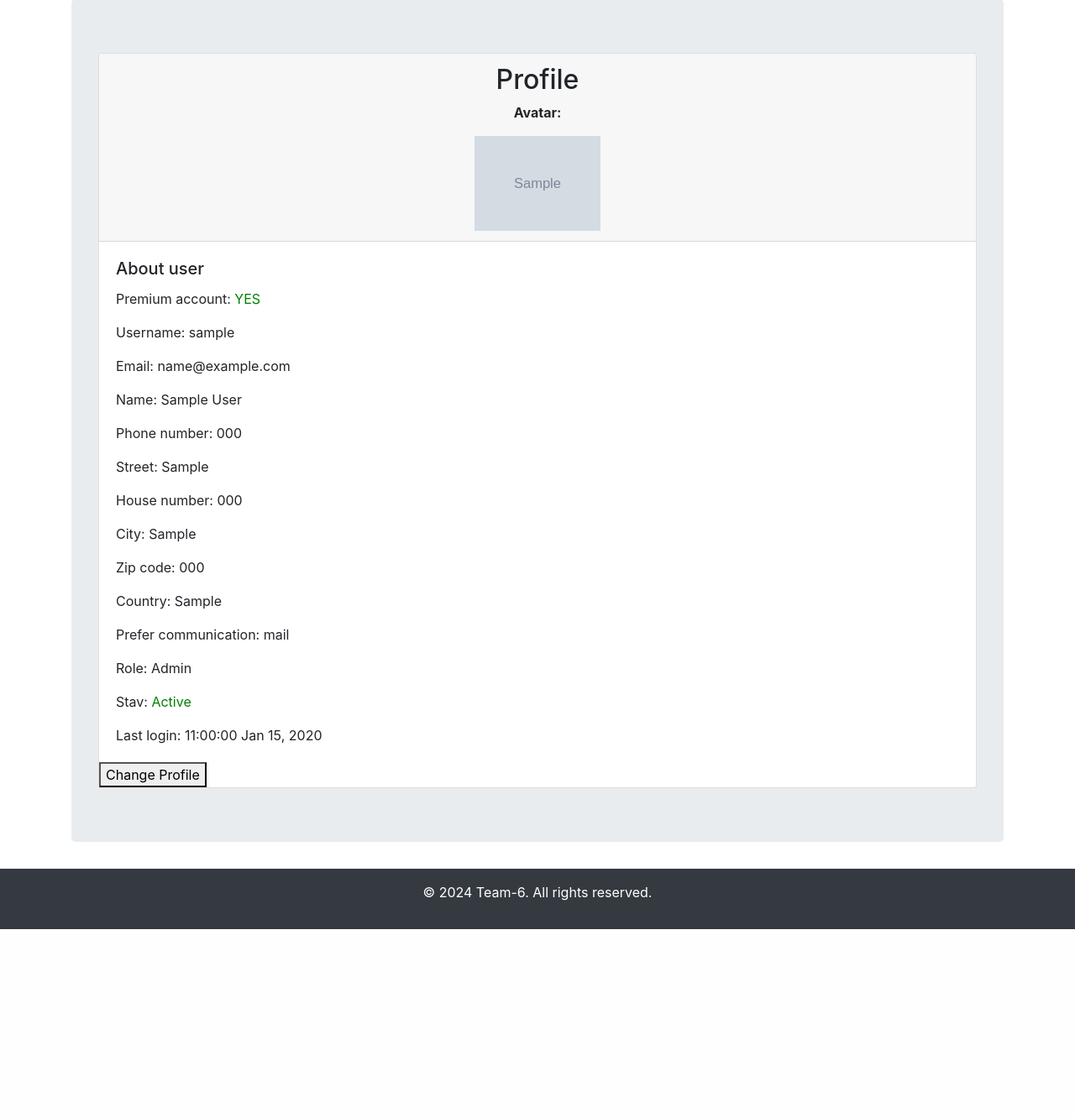
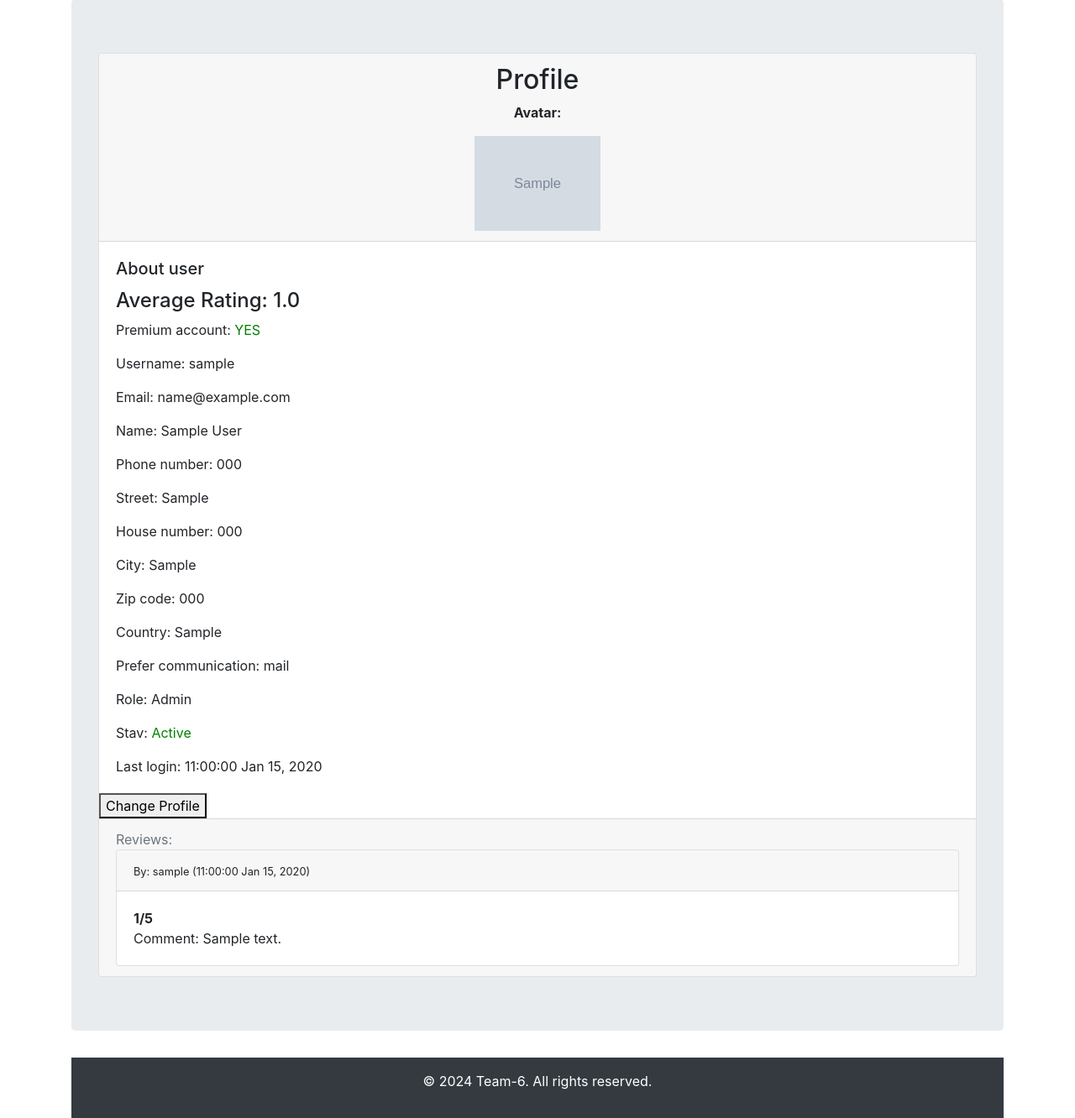
Before and after one commit to nightecz/auction_portal_final_project, a Django app: page /profile/ in a window 1280 px wide. Shown: the part 57-1389 px from the top of the page at 84% size. Before the commit the page ends 1164 px from the top, so only its background shows below. Run offline with Django 5.2, Linux system fonts and the light colour scheme; a user stored in the database is signed in; tables that the repository leaves empty hold one stand-in row (values such as "Sample post"); grey boxes marked "Sample" are stand-in pictures; some libraries are stand-ins or nearby versions.

Commit message:
- new feature: adding review for buyer and seller, only 1 review per purchase is possible

```diff
--- a/final_project/urls.py
+++ b/final_project/urls.py
@@ -6,7 +6,7 @@ from django.urls import path
 from viewer.views import (index, CustomLoginView, ProfileView, RegisterView, AuctionView, WatchlistView,
                           AuctionCreateView, ProfileEditView, AuctionDetailView, AuctionSellingView, PlaceBidView,
                           AddToWatchlistView, WatchlistDeleteView, AuctionSearchView, AuctionUpdateView, ContactInfoView,
-                          SellerConfirmView, BuyerConfirmView, AuctionCancelView, AuctionBiddingView)
+                          SellerConfirmView, BuyerConfirmView, AuctionCancelView, AuctionBiddingView, ReviewCreateView)
 
 
 urlpatterns = [
@@ -29,10 +29,10 @@ urlpatterns = [
     path('auction/advanced_search', AuctionSearchView.as_view(), name='advanced_search'),
     path('auction/update/<pk>', AuctionUpdateView.as_view(), name='auction_update'),
     path('auction/cancel/<pk>/', AuctionCancelView.as_view(), name='auction_cancel'),
-
     path('auction/<int:purchase_id>/buyer-confirmation/', BuyerConfirmView.as_view(), name='buyer_confirmation'),
     path('auction/<int:purchase_id>/seller-confirmation/', SellerConfirmView.as_view(), name='seller_confirmation'),
     path('contact-info/<int:purchase_id>/', ContactInfoView.as_view(), name='contact_info'),
+    path('review/add/', ReviewCreateView.as_view(), name='review_form'),
 
     path('watchlist/', WatchlistView.as_view(), name='watchlist'),
     path('add-to-watchlist/<int:auction_id>/', AddToWatchlistView.as_view(), name='add_to_watchlist'),
--- a/viewer/models.py
+++ b/viewer/models.py
@@ -41,6 +41,12 @@ class Profile(Model):
     last_name = CharField(max_length=20, blank=True, null=True)
     def __str__(self):
         return self.user.username
+
+    def calculate_average_rating(self):
+        reviews = self.received_reviews.all()
+        if reviews:
+            return sum(review.rating for review in reviews) / len(reviews)
+        return None
 
 
 class Auction(Model):
@@ -129,3 +135,16 @@ class Purchase(Model):
 
     def __str__(self):
         return f" Winner of {self.auction.name} is {self.buyer.username} for {self.winning_price}"
+
+class Review(Model):
+    RATING_CHOICES = [(i, str(i)) for i in range(1, 6)]  # 1-5 stars
+
+    reviewer = ForeignKey('Profile', on_delete=CASCADE, related_name='written_reviews')
+    reviewee = ForeignKey('Profile', on_delete=CASCADE, related_name='received_reviews')
+    purchase = ForeignKey('Purchase', on_delete=CASCADE, related_name='reviews')
+    rating = IntegerField(choices=RATING_CHOICES)
+    text = TextField(blank=True, null=True)
+    created = DateTimeField(auto_now_add=True)
+
+    def __str__(self):
+      return f" Review from {self.reviewer} for {self.reviewee} is {self.rating}/5"
--- a/viewer/templates/auction_detail.html
+++ b/viewer/templates/auction_detail.html
@@ -123,6 +123,9 @@
 
     {% if auction.status == 'Sold' and purchase.seller == request.user.profile %}
         <a href="{% url 'contact_info' purchase.id %}" class="btn btn-primary btn-block my-4">View Buyer Contact Info</a>
+        <a href="{% url 'review_form' %}?purchase={{ purchase.id }}" class="btn btn-primary">Write review</a></td>
+    {% elif auction.status == 'Sold' and purchase.buyer == request.user.profile %}
+        <a href="{% url 'review_form' %}?purchase={{ purchase.id }}" class="btn btn-primary">Write review</a>
     {% endif %}
 </div>
 
--- a/viewer/templates/profile.html
+++ b/viewer/templates/profile.html
@@ -14,6 +14,7 @@
     </div>
     <div class="card-body">
         <h5 class="card-title">About user</h5>
+        <h4>Average Rating: {{ profile.calculate_average_rating|default:"No ratings yet" }}</h4>
         <p class="card-text">
     Premium account:
     {% if profile.is_premium %}
@@ -46,5 +47,17 @@
     </div>
   <a href="{% url 'profile_edit' %}"><button>Change Profile</button></a>
 </form>
+    <div class="card-footer text-muted">
+    Reviews:
+    {% for review in profile.received_reviews.all %}
+    <div class="card">
+        <div class="card-header">
+            <small>By: {{ review.reviewer.user.username }} ({{ review.created|date:'H:i:s M d, Y' }})</small>
+        </div>
+        <div class="card-body">
+            <strong>{{ review.rating }}/5</strong> <br>Comment: {{ review.text }}
+        </div>
+        {% endfor %}
+    </div>
 </div>
 {% endblock %}
--- a/viewer/views.py
+++ b/viewer/views.py
@@ -17,13 +17,12 @@ from django.db.models import Q
 from django.utils.decorators import method_decorator
 from django.views import View
 from django.views.generic import FormView, ListView, TemplateView
-from viewer.forms import SignUpForm, AuctionCreateForm, ProfileEditForm, BidForm, PurchaseForm
+from viewer.forms import SignUpForm, AuctionCreateForm, ProfileEditForm, BidForm, PurchaseForm, ReviewForm
 from django.views.generic import FormView, ListView, TemplateView, UpdateView, DeleteView, DetailView
 from viewer.forms import SignUpForm, AuctionCreateForm, ProfileEditForm, BidForm, WatchlistForm, AuctionUpdateForm
 from django.urls import reverse_lazy, reverse
-from viewer.models import Watchlist, Auction, User, Profile, Bid, Category
+from viewer.models import Watchlist, Auction, User, Profile, Bid, Category, Review, Purchase
 from django.contrib.auth.forms import UserChangeForm
-from viewer.models import Watchlist, Auction, User, Profile, Bid, Purchase
 
 
 def index(request):
@@ -501,3 +500,58 @@ class ContactInfoView(View):
         }
 
         return render(request, 'contact_info.html', context)
+
+class ReviewCreateView(FormView):
+    model = Review
+    template_name = 'review_form.html'
+    form_class = ReviewForm
+    success_url = reverse_lazy('my_auctions')
+
+    # Get the purchase id from the URL and then get the purchase object and pass it to the form
+    def get_context_data(self, **kwargs):
+        context = super().get_context_data(**kwargs)
+        purchase_id = self.request.GET.get('purchase')
+        context['purchase'] = Purchase.objects.get(pk=purchase_id)
+        return context
+
+    def dispatch(self, request, *args, **kwargs):
+        if not request.user.is_authenticated:
+            return redirect('login')
+        return super().dispatch(request, *args, **kwargs)
+
+    def form_valid(self, form):
+        cleaned_data = form.cleaned_data
+        purchase_id = self.request.GET.get('purchase')
+        purchase = Purchase.objects.get(pk=purchase_id)
+
+        # conditions, who is writting the review
+        if self.request.user.profile == purchase.buyer:
+            reviewer = purchase.buyer
+            reviewee = purchase.seller
+        elif self.request.user.profile == purchase.seller:
+            reviewer = purchase.seller
+            reviewee = purchase.buyer
+        else:
+            return self.form_invalid(form)
+
+        # check if review does not already exist
+        existing_review = Review.objects.filter(
+            Q(reviewer=reviewer) & Q(purchase=purchase)
+        ).exists()
+
+        if existing_review:
+            form.add_error(None, "You have already written a review for this purchase.")
+            return self.form_invalid(form)
+
+        # create review
+        Review.objects.create(
+            reviewer=reviewer,
+            reviewee=reviewee,
+            purchase=purchase,
+            rating=cleaned_data['rating'],
+            text=cleaned_data['text']
+            )
+
+        # average rating calculation
+        purchase.seller.calculate_average_rating()
+        return super().form_valid(form)
```
Also changed, not shown: viewer/forms.py (+14 -1 lines), viewer/templates/review_form.html (added, +11 -0 lines).
